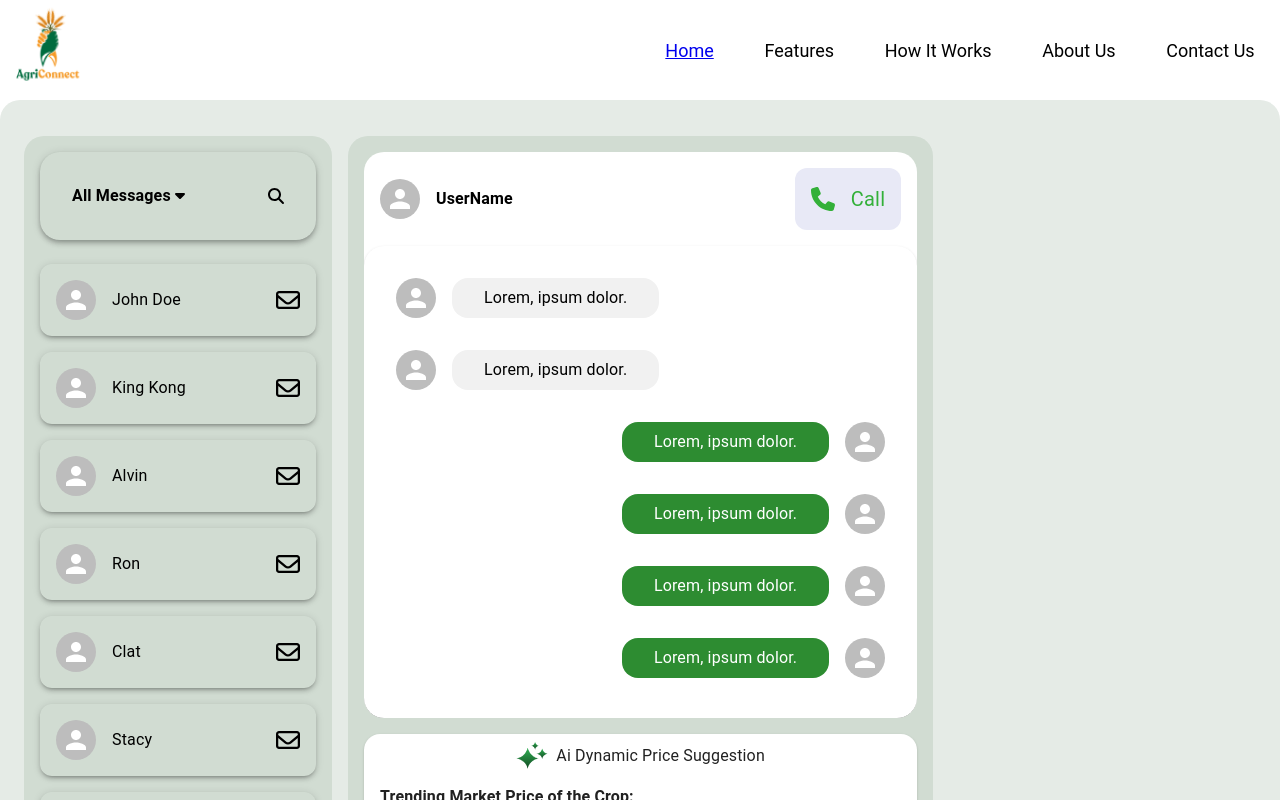
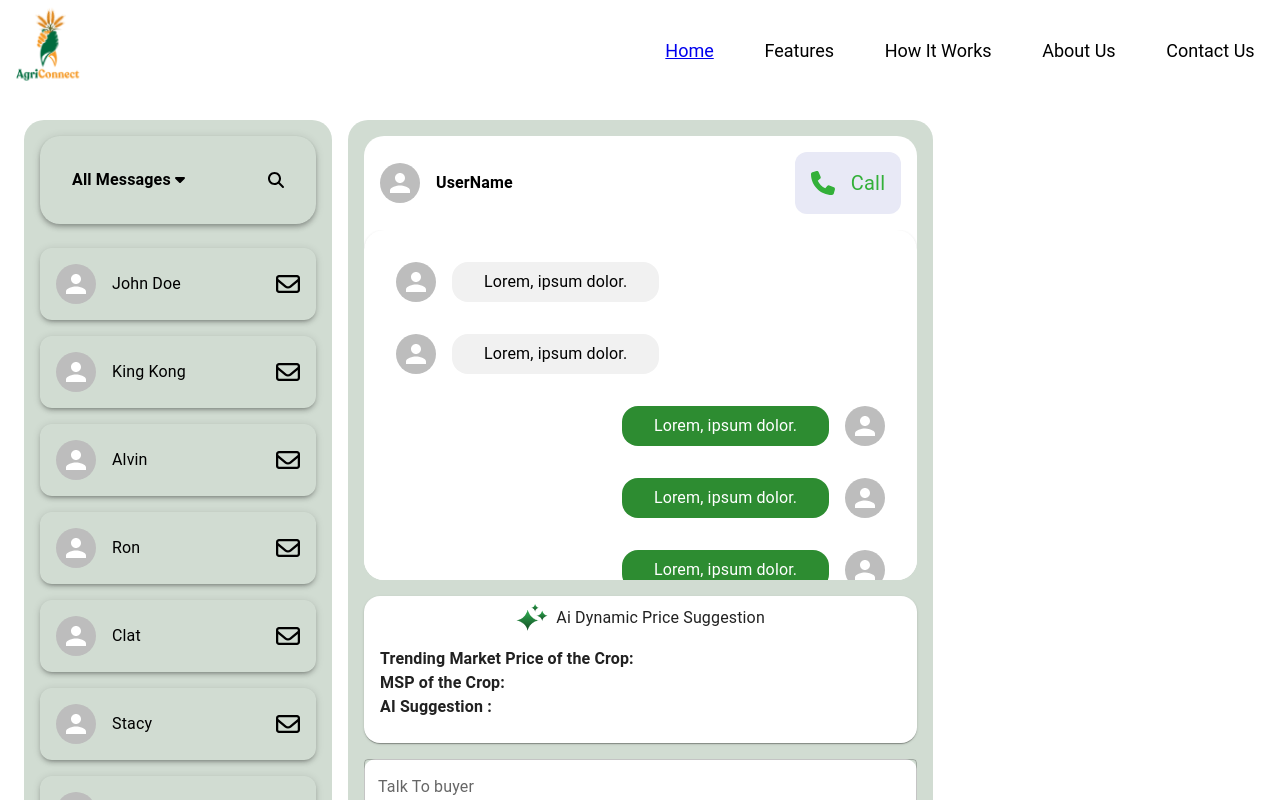
Before and after one commit to Thebeast01/AgriConnect, a React (Vite) app in the folder Frontend/: page /chat in a window 1280 px wide. Shown: the top 800 px of the page. Built offline with nearby package versions, Linux system fonts and the light colour scheme.

Commit message:
Chat Interface Improving

```diff
--- a/Frontend/src/Pages/Farmer/ChatInterface.jsx
+++ b/Frontend/src/Pages/Farmer/ChatInterface.jsx
@@ -12,6 +12,7 @@ import {
         ListItem,
         ListItemAvatar,
         ListItemText,
+        makeStyles,
         Modal,
         TextField,
         Typography,
@@ -62,11 +63,11 @@ const ChatInterface = () => {
                 setIsOpen(false);
         }
         return (
-                <Container maxWidth={'xl'} sx={{ backgroundColor: '#E5EBE6', borderRadius: 5, overflow: 'hidden', padding: 2, display: 'flex', justifyContent: 'center', alignItems: 'center' }}>
+                <Container maxWidth={'xl'} sx={{ borderRadius: 5, overflow: 'hidden', display: 'flex', justifyContent: 'center', alignItems: 'center', }}>
 
 
 
-                        <Grid container sx={{ marginTop: '20px', height: '100%', display: 'flex ', gap: 2 }}>
+                        <Grid container sx={{ marginTop: '20px', display: 'flex ', gap: 2 }}>
                                 <Grid
                                         item
                                         xs={12}
@@ -104,7 +105,7 @@ const ChatInterface = () => {
                                         <Box sx={{ width: '100%', height: '100%', marginTop: '1rem' }}>
                                                 <List sx={{ width: '100%', gap: 2, height: '100%', display: 'flex', flexDirection: 'column' }}>
                                                         {data.map((item, index) => (
-                                                                <ListItem key={index} sx={{ padding: 2, boxShadow: 3, width: '100%', borderRadius: 3 }}>
+                                                                <ListItem key={index} sx={{ padding: 2, boxShadow: 3, width: '100%', borderRadius: 3, '&:hover': { backgroundColor: 'white', boxShadow: 5, scale: 1.04, transition: 'all 0.3s ease-out' } }}>
                                                                         <ListItemAvatar>
                                                                                 <Avatar alt='Remy Sharp' src={item.image} />
                                                                         </ListItemAvatar>
@@ -164,7 +165,7 @@ const ChatInterface = () => {
                                                                 }}>Call</Typography>
                                                         </Box>
                                                 </Box>
-                                                <Box>
+                                                <Box sx={{ overflowY: 'scroll', height: 350, scrollbarWidth: 'none' }}>
                                                         <Card sx={{ borderRadius: 5, padding: 2, overflowY: 'auto' }}>
                                                                 <CardContent sx={{ display: 'flex', alignItems: 'center', gap: 2 }}>
                                                                         <Avatar alt='profile' />
```
